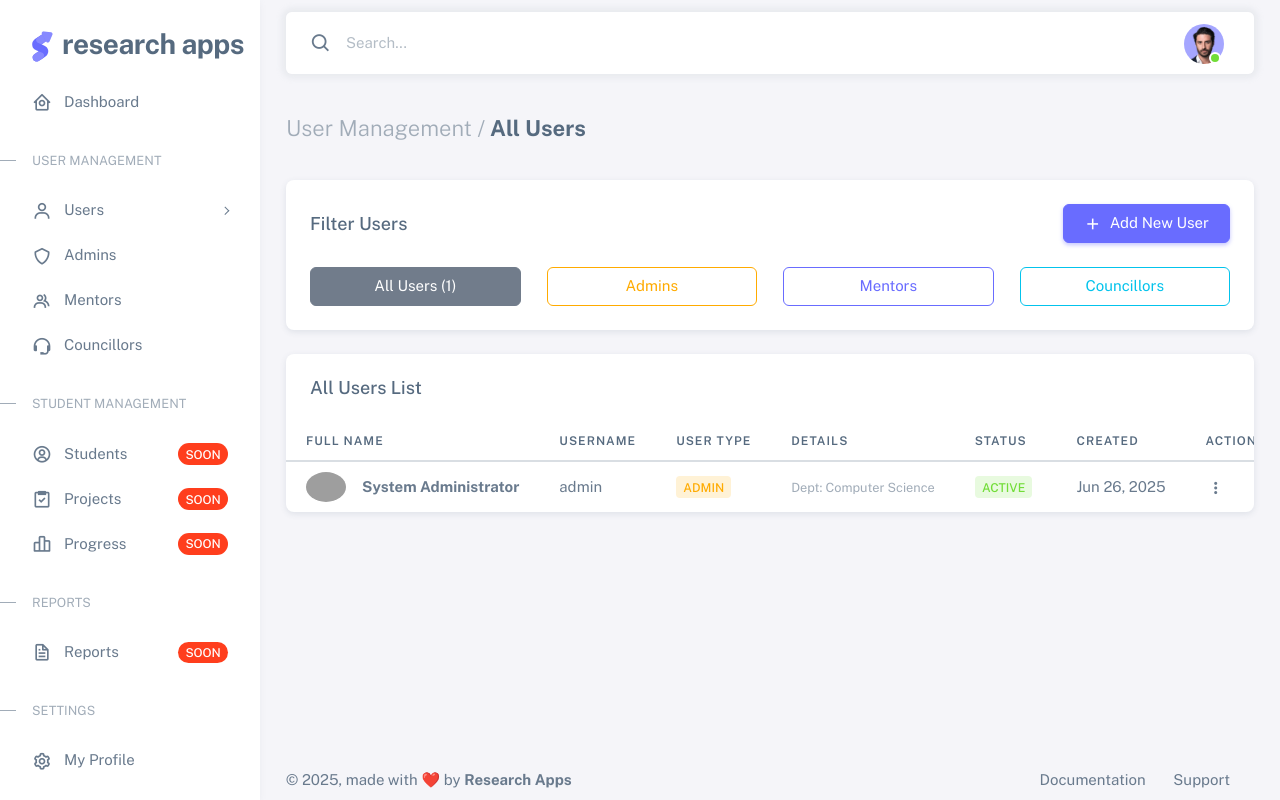
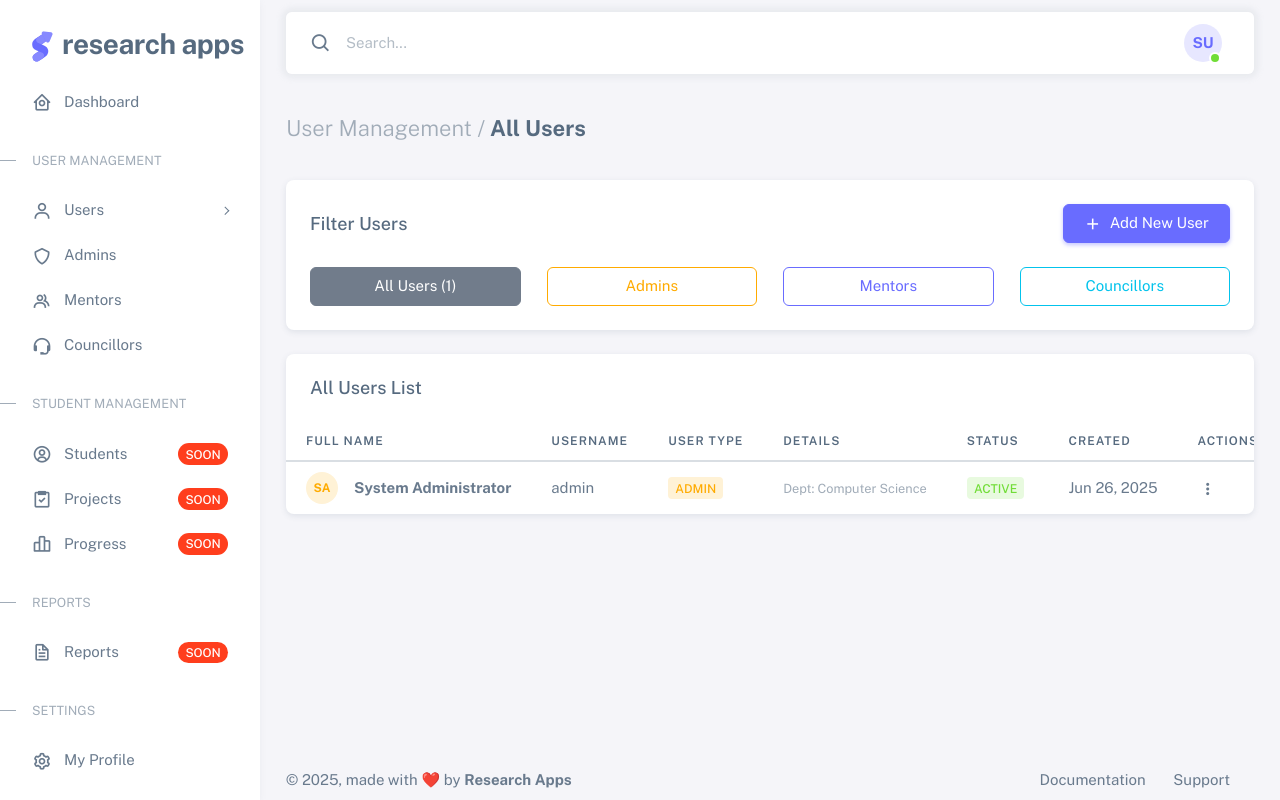
Before and after one commit to vinay-bit/research_apps_php, a PHP site: page /users/list.php in a window 1280 px wide. Run offline with PHP 8.4, Linux system fonts and the light colour scheme; the visitor is signed in with stand-in values (Sample User, id 1); data comes from the database, SQL or seed files in the repository; grey boxes are pictures that could not be loaded.

Commit message:
Remove placeholder avatar images and replace with user initials
- Replaced avatar images with user initials in colored circles
- Color-coded initials based on user type (admin=warning, mentor=primary, councillor=info)
- Updated user list table to show initials instead of generic avatar images
- Updated navbar user dropdown to show initials instead of placeholder image
- Removed dependency on avatar image files since we don't capture user photos

```diff
--- a/includes/navbar.php
+++ b/includes/navbar.php
@@ -23,7 +23,15 @@ $current_user = getCurrentUser();
             <li class="nav-item navbar-dropdown dropdown-user dropdown">
                 <a class="nav-link dropdown-toggle hide-arrow" href="javascript:void(0);" data-bs-toggle="dropdown">
                     <div class="avatar avatar-online">
-                        <img src="Apps/assets/img/avatars/1.png" alt class="w-px-40 h-auto rounded-circle" />
+                        <span class="avatar-initial rounded-circle bg-label-primary">
+                            <?php
+                            $names = explode(' ', $current_user['full_name']);
+                            $initials = '';
+                            $initials .= isset($names[0]) ? strtoupper(substr($names[0], 0, 1)) : '';
+                            $initials .= isset($names[1]) ? strtoupper(substr($names[1], 0, 1)) : '';
+                            echo $initials;
+                            ?>
+                        </span>
                     </div>
                 </a>
                 <ul class="dropdown-menu dropdown-menu-end">
@@ -32,7 +40,15 @@ $current_user = getCurrentUser();
                             <div class="d-flex">
                                 <div class="flex-shrink-0 me-3">
                                     <div class="avatar avatar-online">
-                                        <img src="Apps/assets/img/avatars/1.png" alt class="w-px-40 h-auto rounded-circle" />
+                                        <span class="avatar-initial rounded-circle bg-label-primary">
+                                            <?php
+                                            $names = explode(' ', $current_user['full_name']);
+                                            $initials = '';
+                                            $initials .= isset($names[0]) ? strtoupper(substr($names[0], 0, 1)) : '';
+                                            $initials .= isset($names[1]) ? strtoupper(substr($names[1], 0, 1)) : '';
+                                            echo $initials;
+                                            ?>
+                                        </span>
                                     </div>
                                 </div>
                                 <div class="flex-grow-1">
--- a/users/list.php
+++ b/users/list.php
@@ -171,7 +171,26 @@ $users = $stmt->fetchAll(PDO::FETCH_ASSOC);
                                                 <tr>
                                                     <td>
                                                         <div class="d-flex align-items-center">
-                                                            <img src="../Apps/assets/img/avatars/<?php echo ($user_row['id'] % 7) + 1; ?>.png" alt="Avatar" class="w-px-40 h-auto rounded-circle me-3" />
+                                                            <div class="avatar-wrapper">
+                                                                <div class="avatar avatar-sm me-3">
+                                                                    <span class="avatar-initial rounded-circle <?php
+                                                                        switch($user_row['user_type']) {
+                                                                            case 'admin': echo 'bg-label-warning'; break;
+                                                                            case 'mentor': echo 'bg-label-primary'; break;
+                                                                            case 'councillor': echo 'bg-label-info'; break;
+                                                                            default: echo 'bg-label-secondary';
+                                                                        }
+                                                                    ?>">
+                                                                        <?php
+                                                                        $names = explode(' ', $user_row['full_name']);
+                                                                        $initials = '';
+                                                                        $initials .= isset($names[0]) ? strtoupper(substr($names[0], 0, 1)) : '';
+                                                                        $initials .= isset($names[1]) ? strtoupper(substr($names[1], 0, 1)) : '';
+                                                                        echo $initials;
+                                                                        ?>
+                                                                    </span>
+                                                                </div>
+                                                            </div>
                                                             <div>
                                                                 <strong><?php echo htmlspecialchars($user_row['full_name']); ?></strong>
                                                             </div>
```
